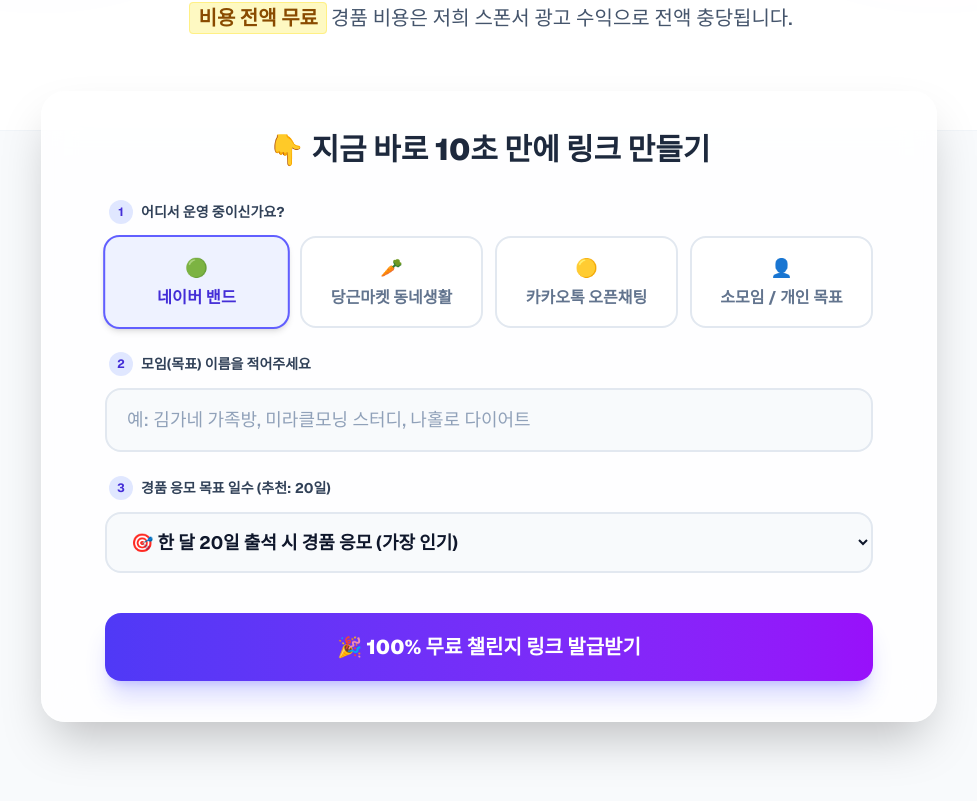
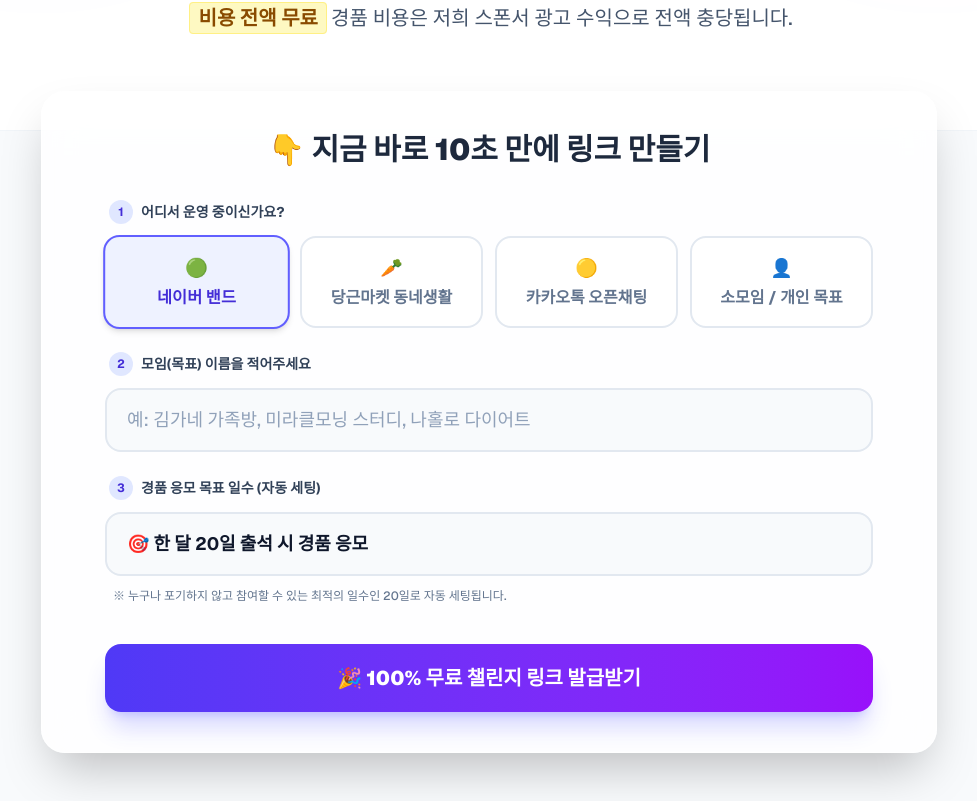
Before and after one commit to timbach9741-wq/band-checkin, a Next.js app: page / in a window 1280 px wide. Shown: the part 412-1213 px from the top of the page, without its empty margins (151-1128 px from the left). Built offline with nearby package versions, Linux system fonts and the light colour scheme; no server answers.

Commit message:
Logic: Enforce Monthly 20-Day Rule system-wide

```diff
--- a/src/app/admin/page.tsx
+++ b/src/app/admin/page.tsx
@@ -136,7 +136,7 @@ function AdminDashboard() {
         {/* 랭킹 표 */}
         <div className="bg-white rounded-3xl shadow-sm border border-gray-200 overflow-hidden">
           <div className="p-6 md:p-8 border-b border-gray-100 bg-gray-50/50">
-            <h2 className="text-2xl font-extrabold text-gray-800">이달의 출석 우수자 랭킹 🏆</h2>
+            <h2 className="text-2xl font-extrabold text-gray-800">{new Date().getMonth() + 1}월 출석 우수자 랭킹 🏆</h2>
             <p className="text-base text-gray-500 mt-2 font-medium">20일 이상 출석자는 커피 쿠폰 대상자로 자동 분류됩니다.</p>
           </div>
 
--- a/src/app/check-in/page.tsx
+++ b/src/app/check-in/page.tsx
@@ -186,13 +186,13 @@ function CheckInContent() {
         if (marker.startsWith('___CONFIG:')) {
           const parts = marker.split(':');
           if (parts.length >= 3) {
-            setTargetDays(parseInt(parts[1], 10));
+            setTargetDays(20); // 모든 방 강제 20일 세팅
             setPlatform(parts[2] as 'band'|'daangn'|'kakao');
           }
         } else if (marker.startsWith('___TARGET:')) {
           const match = marker.match(/___TARGET:(\d+)___/);
           if (match) {
-            setTargetDays(parseInt(match[1], 10));
+            setTargetDays(20); // 모든 방 강제 20일 세팅
             setPlatform('band');
           }
         }
@@ -288,7 +288,7 @@ function CheckInContent() {
               매일매일 출석하고<br/>
               <span className="text-transparent bg-clip-text bg-gradient-to-r from-yellow-300 to-pink-400">커피 쿠폰</span> 받아가세요!
             </h2>
-            <p className="text-base md:text-lg text-purple-200 font-medium mt-3 bg-black/20 inline-block px-4 py-1.5 rounded-full">한 달 {targetDays}일 이상 출석 시 자동 응모 🎁</p>
+            <p className="text-base md:text-lg text-purple-200 font-medium mt-3 bg-black/20 inline-block px-4 py-1.5 rounded-full">{new Date().getMonth() + 1}월 20일 출석 달성 시 자동 응모 🎁</p>
           </div>
 
           {!hasCheckedIn ? (
@@ -330,7 +330,7 @@ function CheckInContent() {
               <div className="text-5xl md:text-6xl mb-4 animate-bounce">🎉</div>
               <h3 className="font-extrabold text-2xl md:text-3xl text-white drop-shadow-md">출석이 완료되었습니다!</h3>
               <p className="text-lg md:text-xl mt-3 text-emerald-200 font-medium">
-                이번 달 누적 <span className="font-black bg-emerald-500 text-white px-4 py-1.5 rounded-lg mx-1 shadow-lg shadow-emerald-500/50">{streakDays}일째</span> 출석입니다!
+                {new Date().getMonth() + 1}월 누적 <span className="font-black bg-emerald-500 text-white px-4 py-1.5 rounded-lg mx-1 shadow-lg shadow-emerald-500/50">{streakDays}일째</span> 출석입니다!
               </p>
             </div>
           )}
--- a/src/app/page.tsx
+++ b/src/app/page.tsx
@@ -158,18 +158,12 @@ export default function Home() {
               <div className="space-y-3">
                 <label className="text-sm font-bold text-slate-700 ml-1 flex items-center gap-2">
                   <span className="bg-indigo-100 text-indigo-700 w-6 h-6 rounded-full flex items-center justify-center text-xs">3</span>
-                  경품 응모 목표 일수 (추천: 20일)
+                  경품 응모 목표 일수 (자동 세팅)
                 </label>
-                <select
-                  value={newTargetDays}
-                  onChange={(e) => setNewTargetDays(Number(e.target.value))}
-                  className="w-full bg-slate-50 border-2 border-slate-200 rounded-2xl px-5 py-4 text-slate-900 text-lg focus:outline-none focus:border-indigo-500 focus:bg-white transition-all cursor-pointer font-bold"
-                >
-                  <option value={10}>🎯 한 달 10일 출석 시 경품 응모</option>
-                  <option value={15}>🎯 한 달 15일 출석 시 경품 응모</option>
-                  <option value={20}>🎯 한 달 20일 출석 시 경품 응모 (가장 인기)</option>
-                  <option value={30}>🎯 한 달 30일 출석 시 경품 응모</option>
-                </select>
+                <div className="w-full bg-slate-50 border-2 border-slate-200 rounded-2xl px-5 py-4 text-slate-900 text-lg font-bold flex items-center gap-2">
+                  🎯 한 달 20일 출석 시 경품 응모
+                </div>
+                <p className="text-xs text-slate-500 ml-2 font-medium">※ 누구나 포기하지 않고 참여할 수 있는 최적의 일수인 20일로 자동 세팅됩니다.</p>
               </div>
 
               {/* 생성 버튼 */}
```
